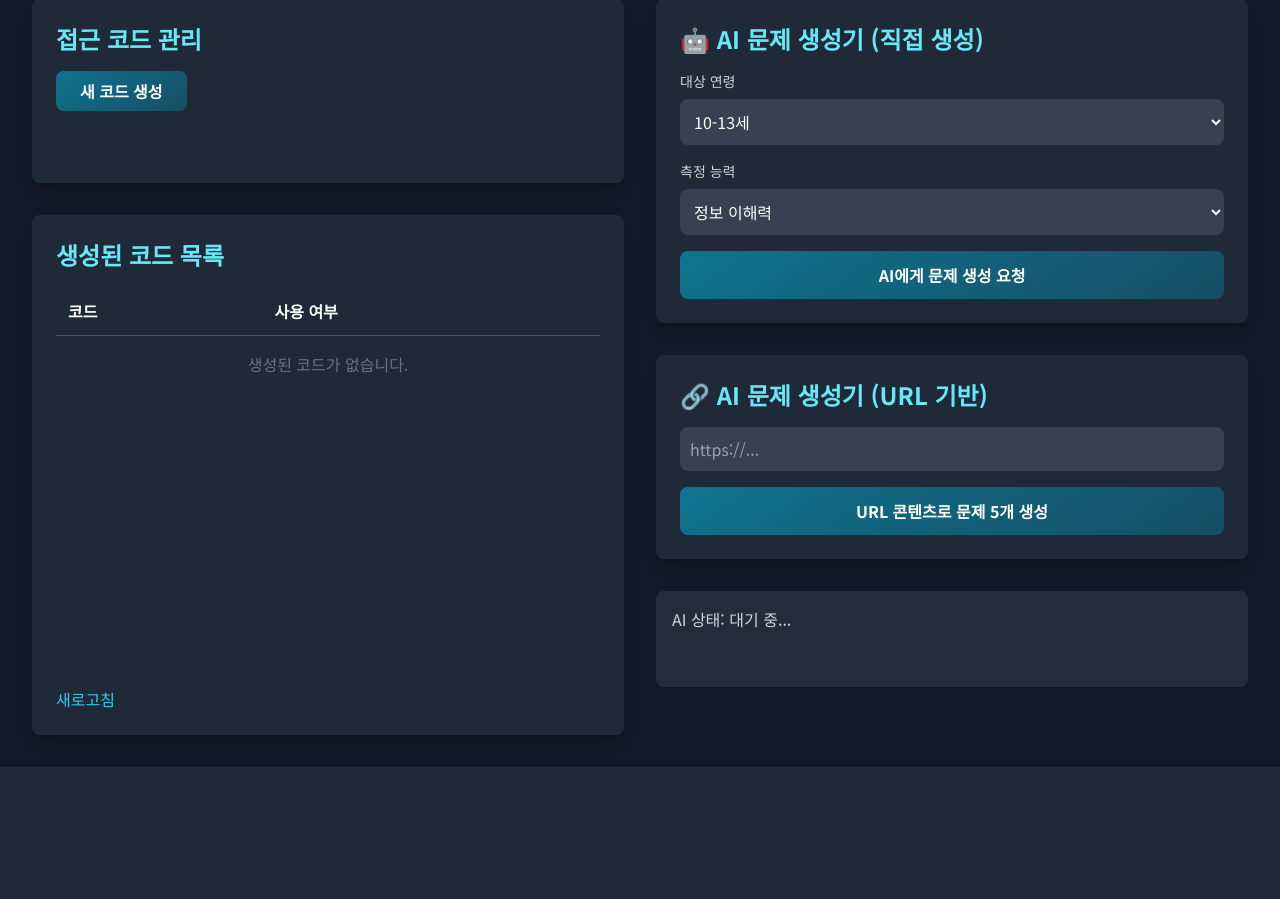
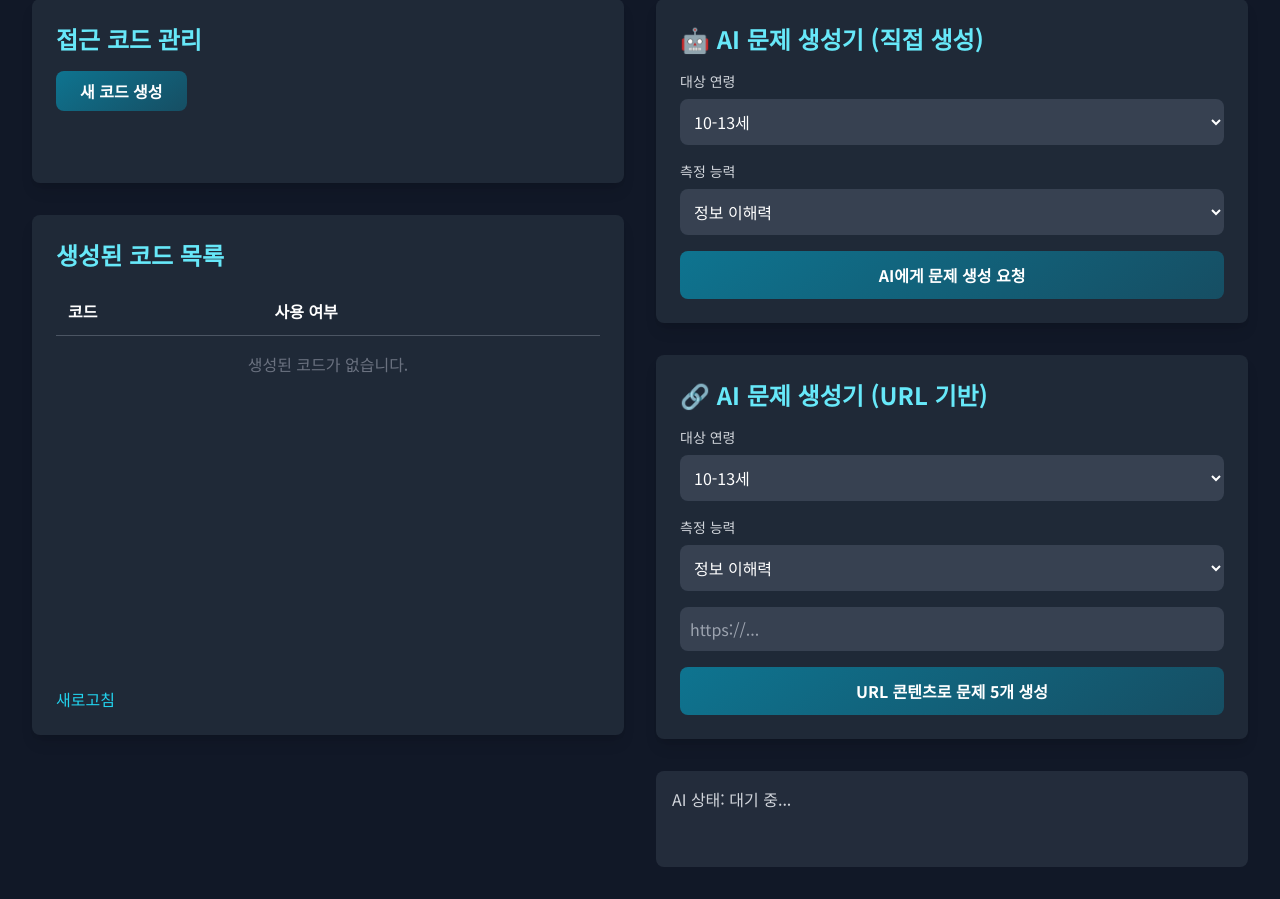
Before and after one commit to classic-theo/Reading_Profiler, a Flask app: page /admin in a window 1280 px wide. Shown: the part 153-1052 px from the top of the page. Before the commit the page ends 920 px from the top, so only its background shows below. Run offline with Flask 3, Linux system fonts and the light colour scheme; data that the repository does not hold is empty; some libraries are stand-ins or nearby versions.

Commit message:
Update admin.html

```diff
--- a/templates/admin.html
+++ b/templates/admin.html
@@ -82,6 +82,25 @@
                 <div class="bg-gray-800 p-6 rounded-lg shadow-lg">
                     <h2 class="text-2xl font-bold text-cyan-300 mb-4">🔗 AI 문제 생성기 (URL 기반)</h2>
                     <div class="space-y-4">
+                        <!-- ✨ 수정: URL 기반 생성기에도 연령 및 능력 선택 UI 추가 -->
+                        <div>
+                            <label for="url-age-select" class="block mb-2 text-sm font-medium text-gray-300">대상 연령</label>
+                            <select id="url-age-select" class="form-select w-full rounded-lg p-2.5">
+                                <option value="10-13" selected>10-13세</option>
+                                <option value="14-16">14-16세</option>
+                                <option value="17-19">17-19세</option>
+                            </select>
+                        </div>
+                        <div>
+                            <label for="url-category-select" class="block mb-2 text-sm font-medium text-gray-300">측정 능력</label>
+                            <select id="url-category-select" class="form-select w-full rounded-lg p-2.5">
+                                <option value="comprehension" selected>정보 이해력</option>
+                                <option value="logic">논리 분석력</option>
+                                <option value="inference">단서 추론력</option>
+                                <option value="creativity">창의적 서술력</option>
+                                <option value="critical_thinking">비판적 사고력</option>
+                            </select>
+                        </div>
                         <input id="url-input" type="url" placeholder="https://..." class="form-input w-full rounded-lg p-2.5">
                         <button id="generate-from-url-btn" class="w-full btn-primary font-bold py-3 rounded-lg">URL 콘텐츠로 문제 5개 생성</button>
                     </div>
@@ -111,11 +130,13 @@
         const ageSelect = document.getElementById('age-select');
         const categorySelect = document.getElementById('category-select');
         const copyCodeBtn = document.getElementById('copy-code-btn');
+        // ✨ 수정: URL 기반 생성기의 UI 요소 추가
+        const urlAgeSelect = document.getElementById('url-age-select');
+        const urlCategorySelect = document.getElementById('url-category-select');
         let progressInterval = null;
 
         const API_BASE_URL = '/api';
 
-        // ✨ 해결책: 누락되었던 코드 관리 기능 JavaScript 복원
         async function fetchCodes() {
             try {
                 const response = await fetch(`${API_BASE_URL}/get-codes`);
@@ -218,10 +239,15 @@
             }
             startAIProgress('URL 콘텐츠를 분석하고 문제를 생성하는 중... (최대 2분 소요)');
             try {
+                // ✨ 수정: fetch 요청 시 연령 및 능력 정보 함께 전송
                 const response = await fetch(`${API_BASE_URL}/generate-question-from-url`, {
                     method: 'POST',
                     headers: {'Content-Type': 'application/json'},
-                    body: JSON.stringify({ url: urlInput.value })
+                    body: JSON.stringify({
+                        url: urlInput.value,
+                        age: urlAgeSelect.value,
+                        category: urlCategorySelect.value
+                    })
                 });
                 const data = await response.json();
                 aiStatusText.textContent = response.ok && data.success ? `✅ 성공: ${data.message}` : `❌ 실패: ${data.message || '알 수 없는 오류'}`;
```
